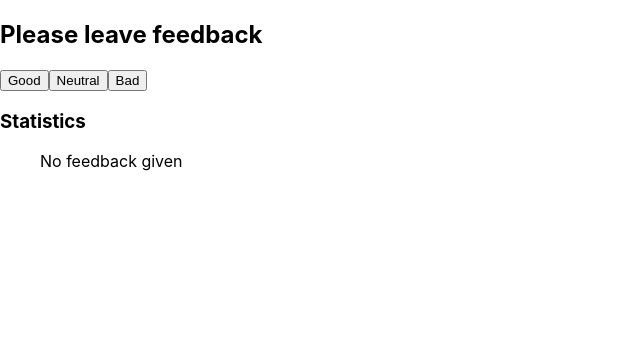
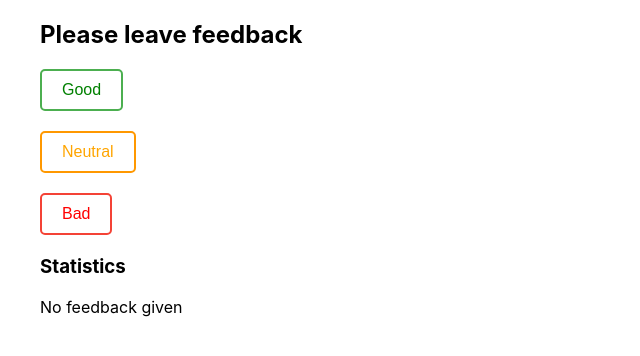
Before and after one commit to LilyNov/goit-react-hw-02-feedback, a React (Create React App) app: page / in a window 1280 px wide. Shown: the top 356 px of the page, without its empty margins (0-640 px from the left). Built offline with nearby package versions, Linux system fonts and the light colour scheme.

Commit message:
add styles

```diff
--- a/src/Counter/Counter.js
+++ b/src/Counter/Counter.js
@@ -1,6 +1,6 @@
 import React from 'react';
 import PropTypes from 'prop-types';
-import './Counter.css';
+import s from '../Counter/Counter.module.css';
 import FeedbackOptions from '../FeedbackOptions/FeedbackOptions';
 import Statistics from '../Statistics/Statistics';
 import Section from '../Section/Section';
@@ -45,7 +45,7 @@ export default class Counter extends React.Component {
     );
 
     return (
-      <div className="Counter">
+      <div className={s.container}>
         <div className="feedback">
           <Section title="Please leave feedback">
             <FeedbackOptions
@@ -56,7 +56,7 @@ export default class Counter extends React.Component {
           </Section>
 
           <Section title="Statistics">
-            <ul className="listStat ">
+            <ul className={s.listStat}>
               <Statistics
                 good={this.state.good}
                 neutral={this.state.neutral}
--- /dev/null
+++ b/src/Counter/Counter.module.css
@@ -0,0 +1,9 @@
+.container {
+  margin-left: 40px;
+}
+
+.listStat {
+  margin: 0;
+  padding: 0;
+  list-style: none;
+}
--- a/src/FeedbackOptions/FeedbackOptions.js
+++ b/src/FeedbackOptions/FeedbackOptions.js
@@ -1,14 +1,15 @@
 import React from 'react';
+import s from '../FeedbackOptions/FeedbackOptions.module.css';
 
 const FeedbackOptions = ({ onGoodBtn, onNeutralBtn, onBadBtn }) => (
   <>
-    <button className="buttonFeedback" onClick={onGoodBtn}>
+    <button className={s.btnGood} onClick={onGoodBtn}>
       Good
     </button>
-    <button className="buttonFeedback" onClick={onNeutralBtn}>
+    <button className={s.btnNeutral} onClick={onNeutralBtn}>
       Neutral
     </button>
-    <button className="buttonFeedback" onClick={onBadBtn}>
+    <button className={s.btnBad} onClick={onBadBtn}>
       Bad
     </button>
   </>
--- /dev/null
+++ b/src/FeedbackOptions/FeedbackOptions.module.css
@@ -0,0 +1,45 @@
+.btn {
+  display: block;
+  margin-bottom: 20px;
+  border: 2px solid black;
+  background-color: white;
+  color: black;
+  padding: 10px 20px;
+  font-size: 16px;
+  cursor: pointer;
+  border-radius: 5px;
+}
+
+/* Green */
+.btnGood {
+  composes: btn;
+  border-color: #4caf50;
+  color: green;
+}
+
+.btnGood:hover {
+  background-color: #4caf50;
+  color: white;
+}
+
+.btnNeutral {
+  composes: btn;
+  border-color: #ff9800;
+  color: orange;
+}
+
+.btnNeutral:hover {
+  background: #ff9800;
+  color: white;
+}
+
+.btnBad {
+  composes: btn;
+  border-color: #f44336;
+  color: red;
+}
+
+.btnBad:hover {
+  background: #f44336;
+  color: white;
+}
--- a/src/Statistics/Statistics.js
+++ b/src/Statistics/Statistics.js
@@ -19,7 +19,7 @@ const Statistics = ({ good, neutral, bad, total, percentage }) => (
         </li>
         <li className="itemStat">
           Positive feedback:
-          <span className="countStat">{percentage} %</span>
+          <span className="countStat"> {percentage} %</span>
         </li>
       </>
     ) : (
```
Also changed, not shown: src/Counter/Counter.css (deleted), src/FeedbackOptions/FeedbackOptions.css (deleted).
